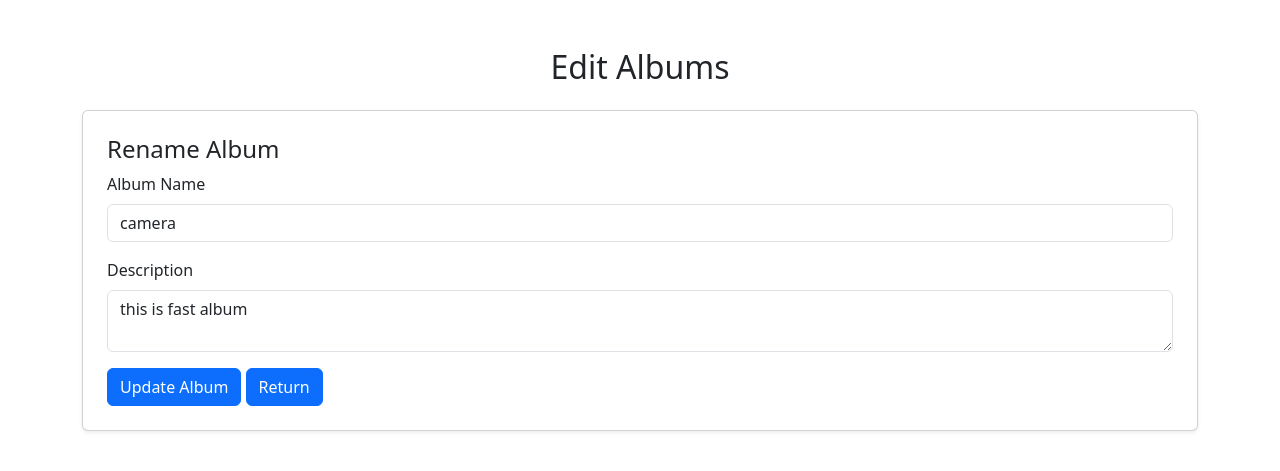
After one commit to Layeb849/gallery_App_in_Django, a Django app: page /edit_album/1/ in a window 1280 px wide. The commit adds this page. Shown: the top 471 px of the page. Run offline with Django 5.2, Linux system fonts and the light colour scheme; data comes from the database, SQL or seed files in the repository; both versions use the stored data as it was after the commit.

Commit message:
add edit and button

```diff
--- /dev/null
+++ b/newApp/templates/edit_album.html
@@ -0,0 +1,30 @@
+<!DOCTYPE html>
+<html lang="en">
+<head>
+    <meta charset="UTF-8">
+    <meta name="viewport" content="width=device-width, initial-scale=1.0">
+    <title>Album List</title>
+    <link href="https://cdn.jsdelivr.net/npm/bootstrap@5.3.3/dist/css/bootstrap.min.css" rel="stylesheet">
+</head>
+<body>
+    <div class="container mt-5">
+        <h2 class="text-center">Edit Albums</h2>
+        <div class="card p-4 my-4 shadow-sm">
+            <h4>Rename Album</h4>
+            <form method="POST">
+                {% csrf_token %}
+                <div class="mb-3">
+                    <label class="form-label">Album Name</label>
+                    <input type="text" name="name" value="{{ data.name }}" class="form-control" required>
+                </div>
+                <div class="mb-3">
+                    <label class="form-label">Description</label>
+                    <textarea name="description" class="form-control">{{ data.description }} </textarea>
+                </div>
+                <button type="submit" class="btn btn-primary">Update Album</button>
+                <a href="{% url 'album_list' %}" class="btn btn-primary">Return</a>
+            </form>
+        </div>
+    </div>
+</body>
+</html>
--- a/newApp/templates/home.html
+++ b/newApp/templates/home.html
@@ -35,7 +35,7 @@
                             <!-- Delete Button -->
                             <form action="{% url 'delete_image' photo.id %}" method="POST" style="display:inline;">
                                 {% csrf_token %}
-                                <button type="submit" class="btn btn-danger btn-sm">Delete</button>
+                                <a href="{% url 'delete_image' photo.id %}" type="submit" class="btn btn-danger btn-sm">Delete</a>
                             </form>
                         </div>
                     </div>
--- a/newApp/views.py
+++ b/newApp/views.py
@@ -45,9 +45,29 @@ def upload_photo(request, album_id):
 
 
 def delete_image(request, photo_id):
-    photo = get_object_or_404(Photo, id=photo_id)
-    if request.user == photo.album.user:
-        photo.delete()
-        return redirect('home')
-    else:
-        return redirect('home')
+    photo = Photo.objects.get(id=photo_id)
+    photo.delete()
+    return redirect('album_list')
+
+def edit_album(request, album_id):
+    albums = get_object_or_404(Album, id=album_id)  # This ensures the album exists
+
+    if request.method == "POST":
+        al_name = request.POST.get("name")
+        al_description = request.POST.get("description")
+
+        # Update album fields directly
+        albums.name = al_name
+        albums.description = al_description
+        albums.save()
+        return redirect("album_list")
+        # return render(request, "edit_album.html", {'data': albums})
+
+    # This line handles GET requests
+    return render(request, "edit_album.html", {'data': albums})
+
+
+def delete_album(request, album_id):
+    album = get_object_or_404(Album, id=album_id)
+    album.delete()
+    return redirect('album_list')
--- a/newProject/urls.py
+++ b/newProject/urls.py
@@ -16,7 +16,7 @@ Including another URLconf
 """
 from django.contrib import admin
 from django.urls import path
-from newApp.views import album_list, album_detail, upload_photo,home, delete_image
+from newApp.views import album_list, album_detail, upload_photo,home, delete_image, edit_album,delete_album
 from newProject import settings
 from django.conf.urls.static import static
 
@@ -28,6 +28,8 @@ urlpatterns = [
     path('album/<int:album_id>/', album_detail, name='album_detail'),
     path('album/<int:album_id>/upload/', upload_photo, name='upload_photo'),
     path('delete_image/<int:photo_id>/', delete_image, name='delete_image'),
+    path('edit_album/<int:album_id>/', edit_album, name='edit_album'),
+     path('delete_album/<int:album_id>/', delete_album, name='delete_album'),
 ]
 
 if settings.DEBUG:
```
Also changed, not shown: newApp/templates/album_list.html (+9 -9 lines), db.sqlite3, media/gallery_photos/20240207_200211.jpg (added), media/gallery_photos/20240215_142024.jpg (added), media/gallery_photos/20240215_142024_KOOm1ua.jpg (added), media/gallery_photos/20240228_203411.jpg (added), 1 other file.
